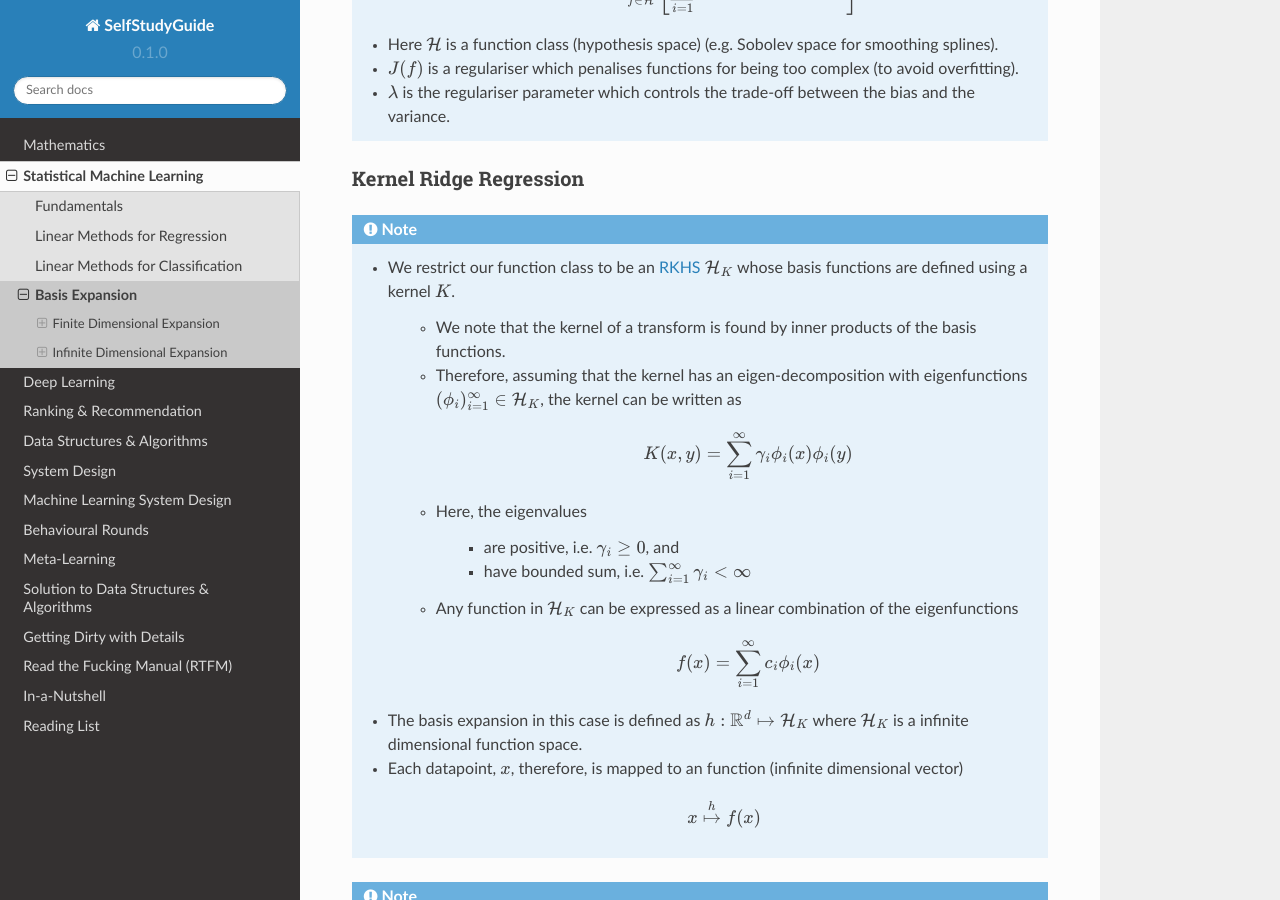
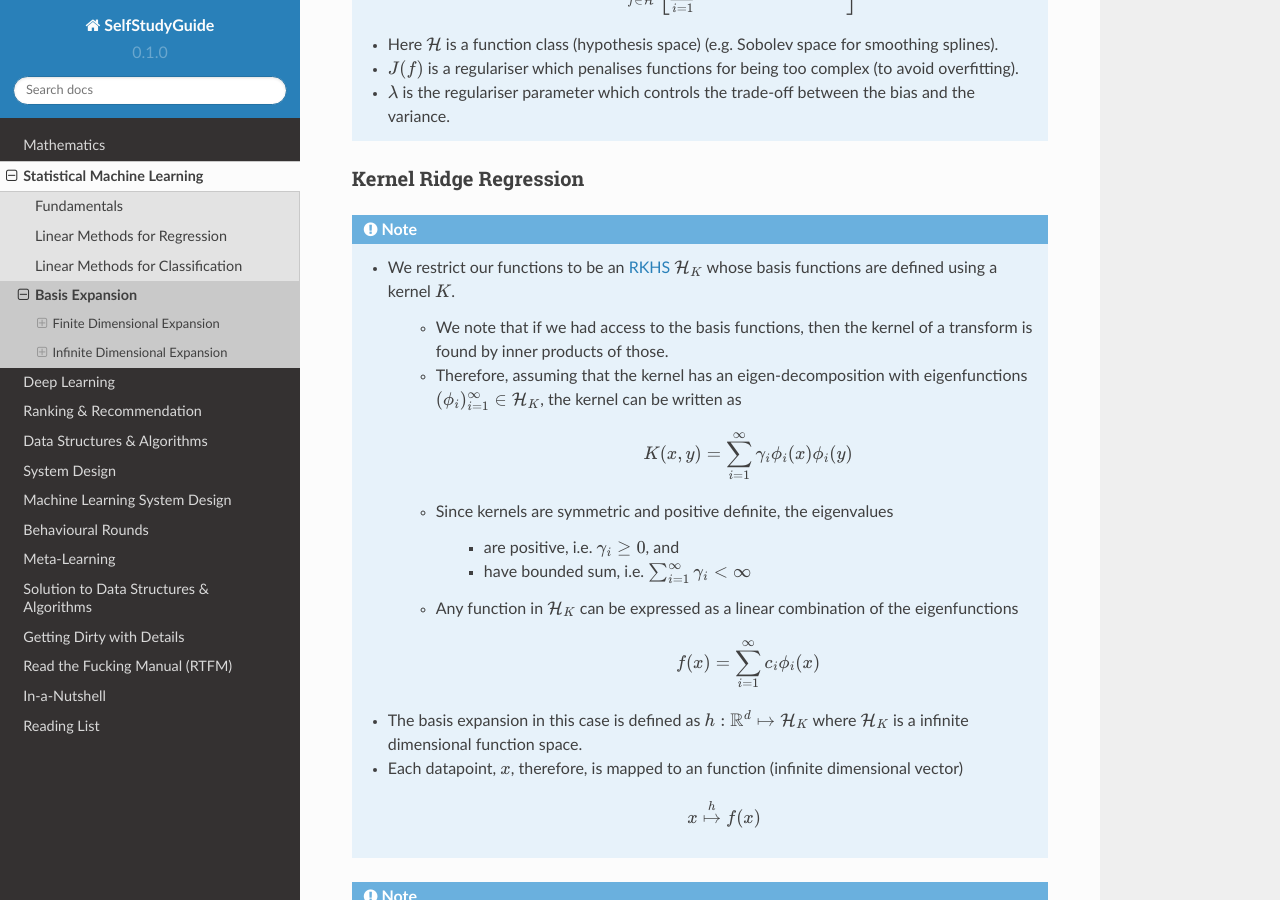
Before and after one commit to uselesstechjunks/leetcode, a Sphinx documentation site: the page built from docs/source/ml/basisexp.rst, in a window 1280 px wide and 900 px high, scrolled down 5152 px. Built offline with Sphinx 7.4.7 and the Read the Docs theme 2.0.0, drawn with Linux system fonts in a browser that asks for light colours.

Commit message:
Update basisexp.rst

```diff
--- a/docs/source/ml/basisexp.rst
+++ b/docs/source/ml/basisexp.rst
@@ -162,13 +162,13 @@ Infinite Dimensional Expansion
 Kernel Ridge Regression
 ==================================================================================
 .. note::
-	* We restrict our function class to be an `RKHS <https://en.wikipedia.org/wiki/Reproducing_kernel_Hilbert_space>`_ :math:`\mathcal{H}_K` whose basis functions are defined using a kernel :math:`K`.
+	* We restrict our functions to be an `RKHS <https://en.wikipedia.org/wiki/Reproducing_kernel_Hilbert_space>`_ :math:`\mathcal{H}_K` whose basis functions are defined using a kernel :math:`K`.
 
-		* We note that the kernel of a transform is found by inner products of the basis functions.
+		* We note that if we had access to the basis functions, then the kernel of a transform is found by inner products of those.
 		* Therefore, assuming that the kernel has an eigen-decomposition with eigenfunctions :math:`(\phi_i)_{i=1}^\infty\in\mathcal{H}_K`, the kernel can be written as
 
 			.. math:: K(x,y)=\sum_{i=1}^\infty \gamma_i\phi_i(x)\phi_i(y)
-		* Here, the eigenvalues
+		* Since kernels are symmetric and positive definite, the eigenvalues
 
 			* are positive, i.e. :math:`\gamma_i\ge 0`, and
 			* have bounded sum, i.e. :math:`\sum_{i=1}^\infty \gamma_i < \infty`
```
